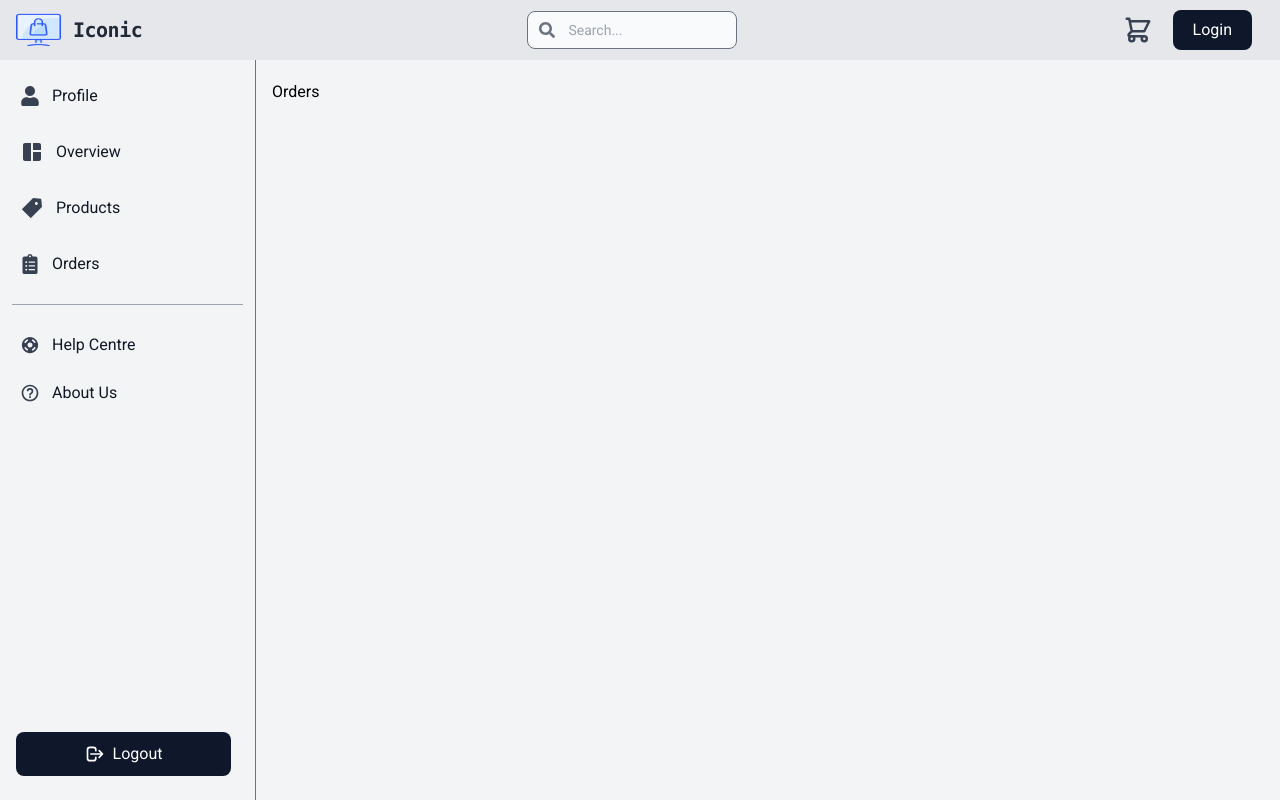
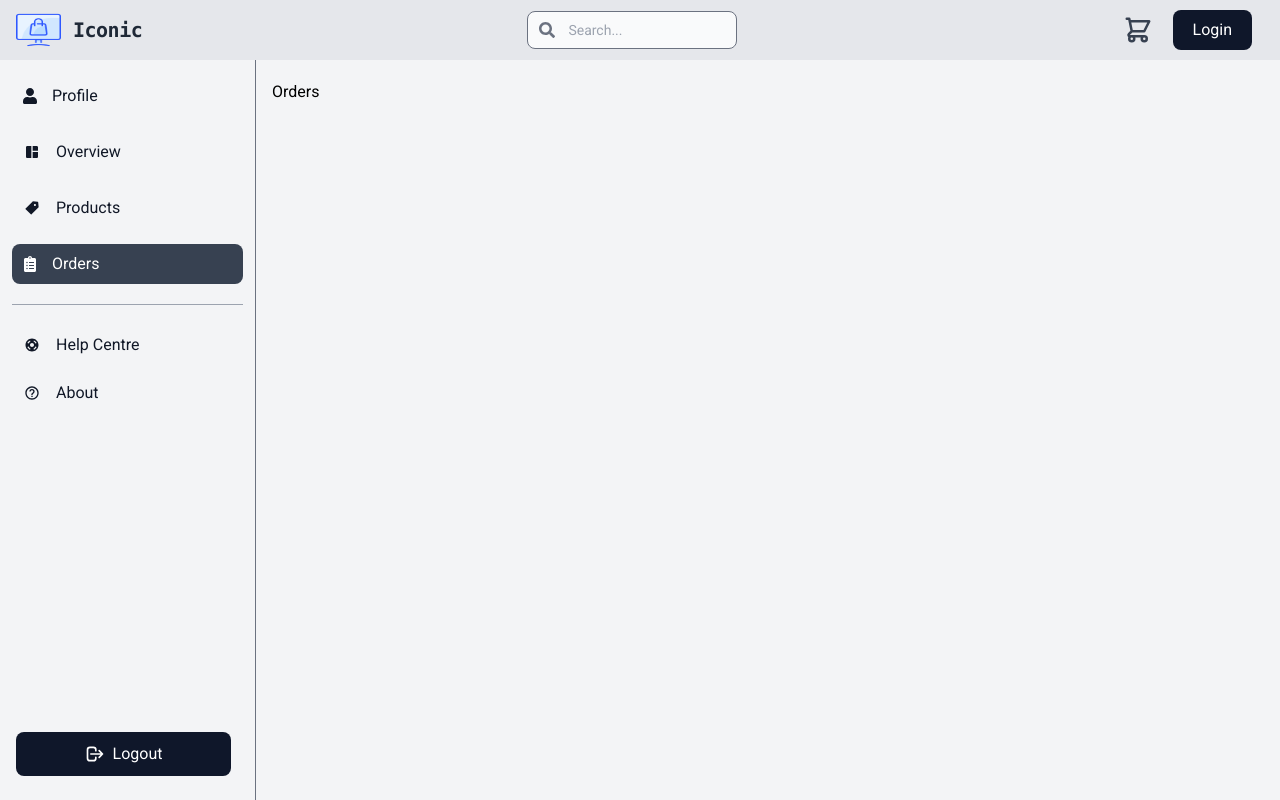
Before and after one commit to KennyMwendwaX/e-commerce, a Next.js app: page /admin/orders in a window 1280 px wide. Built offline with nearby package versions, Linux system fonts and the light colour scheme; no server answers.

Commit message:
Updated Sidebar design

```diff
--- a/components/Sidebar.tsx
+++ b/components/Sidebar.tsx
@@ -29,33 +29,66 @@ export default function Sidebar({ href }: Props) {
               <Link
                 href="/admin"
                 className={`${
-                  isActive ? `bg-gray-700 text-white` : ``
-                }group flex items-center rounded-lg p-2 text-base font-medium text-gray-900 hover:bg-gray-700 hover:text-white`}>
-                <FaUser className="h-5 w-5 text-gray-700 group-hover:text-gray-100" />
+                  router.pathname === "/admin" && "bg-gray-700 text-white"
+                } group flex cursor-pointer items-center rounded-lg p-2 text-base font-medium text-gray-900 hover:bg-gray-700 hover:text-white`}>
+                <FaUser
+                  className={`${
+                    router.pathname === "/admin"
+                      ? "text-gray-100"
+                      : "text-gray-700"
+                  }h-5 w-5 group-hover:text-gray-100`}
+                />
                 <span className="ml-3">Profile</span>
               </Link>
             </li>
             <li>
               <Link
                 href="/admin/overview"
-                className="group flex items-center rounded-lg p-2 text-base font-medium text-gray-900 hover:bg-gray-700 hover:text-white">
-                <MdSpaceDashboard className="h-6 w-6 text-gray-700 group-hover:text-gray-100" />
+                className={`${
+                  router.pathname === "/admin/overview" &&
+                  "bg-gray-700 text-white"
+                } group flex cursor-pointer items-center rounded-lg p-2 text-base font-medium text-gray-900 hover:bg-gray-700 hover:text-white`}>
+                <MdSpaceDashboard
+                  className={`${
+                    router.pathname === "/admin/overview"
+                      ? "text-gray-100"
+                      : "text-gray-700"
+                  }h-6 w-6 group-hover:text-gray-100`}
+                />
                 <span className="ml-3">Overview</span>
               </Link>
             </li>
             <li>
               <Link
                 href="/admin/products"
-                className="group flex items-center rounded-lg p-2 text-base font-medium text-gray-900 hover:bg-gray-700 hover:text-white">
-                <AiFillTag className="h-6 w-6 text-gray-700 group-hover:text-gray-100" />
+                className={`${
+                  router.pathname === "/admin/products" &&
+                  "bg-gray-700 text-white"
+                } group flex cursor-pointer items-center rounded-lg p-2 text-base font-medium text-gray-900 hover:bg-gray-700 hover:text-white`}>
+                <AiFillTag
+                  className={`${
+                    router.pathname === "/admin/products"
+                      ? "text-gray-100"
+                      : "text-gray-700"
+                  }h-6 w-6 group-hover:text-gray-100`}
+                />
                 <span className="ml-3">Products</span>
               </Link>
             </li>
             <li>
               <Link
                 href="/admin/orders"
-                className="group flex items-center rounded-lg p-2 text-base font-medium text-gray-900 hover:bg-gray-700 hover:text-white">
-                <FaClipboardList className="h-5 w-5 text-gray-700 group-hover:text-gray-100" />
+                className={`${
+                  router.pathname === "/admin/orders" &&
+                  "bg-gray-700 text-white"
+                } group flex cursor-pointer items-center rounded-lg p-2 text-base font-medium text-gray-900 hover:bg-gray-700 hover:text-white`}>
+                <FaClipboardList
+                  className={`${
+                    router.pathname === "/admin/orders"
+                      ? "text-gray-100"
+                      : "text-gray-700"
+                  }h-5 w-5 group-hover:text-gray-100`}
+                />
                 <span className="ml-3">Orders</span>
               </Link>
             </li>
@@ -63,18 +96,34 @@ export default function Sidebar({ href }: Props) {
           <ul className="mt-5 space-y-2 border-t border-gray-400 pt-5">
             <li>
               <Link
-                href="#"
-                className="group flex items-center rounded-lg p-2 text-base font-medium text-gray-900 hover:bg-gray-700 hover:text-white">
-                <IoMdHelpBuoy className="h-5 w-5 text-gray-700 group-hover:text-gray-100" />
+                href="/admin/help"
+                className={`${
+                  router.pathname === "/admin/help" && "bg-gray-700 text-white"
+                } group flex cursor-pointer items-center rounded-lg p-2 text-base font-medium text-gray-900 hover:bg-gray-700 hover:text-white`}>
+                <IoMdHelpBuoy
+                  className={`${
+                    router.pathname === "/admin/help"
+                      ? "text-gray-100"
+                      : "text-gray-700"
+                  }h-6 w-6 group-hover:text-gray-100`}
+                />
                 <span className="ml-3">Help Centre</span>
               </Link>
             </li>
             <li>
               <Link
-                href="#"
-                className="group flex items-center rounded-lg p-2 text-base font-medium text-gray-900 hover:bg-gray-700 hover:text-white">
-                <BiHelpCircle className="h-5 w-5 text-gray-700 group-hover:text-gray-100" />
-                <span className="ml-3">About Us</span>
+                href="/admin/about"
+                className={`${
+                  router.pathname === "/admin/about" && "bg-gray-700 text-white"
+                } group flex cursor-pointer items-center rounded-lg p-2 text-base font-medium text-gray-900 hover:bg-gray-700 hover:text-white`}>
+                <BiHelpCircle
+                  className={`${
+                    router.pathname === "/admin/about"
+                      ? "text-gray-100"
+                      : "text-gray-700"
+                  }h-6 w-6 group-hover:text-gray-100`}
+                />
+                <span className="ml-3">About</span>
               </Link>
             </li>
           </ul>
```
